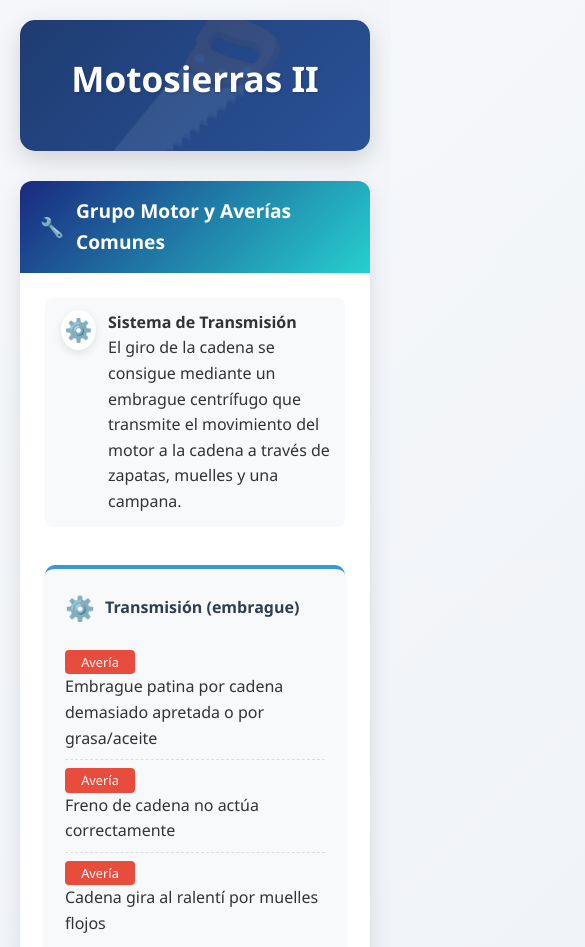
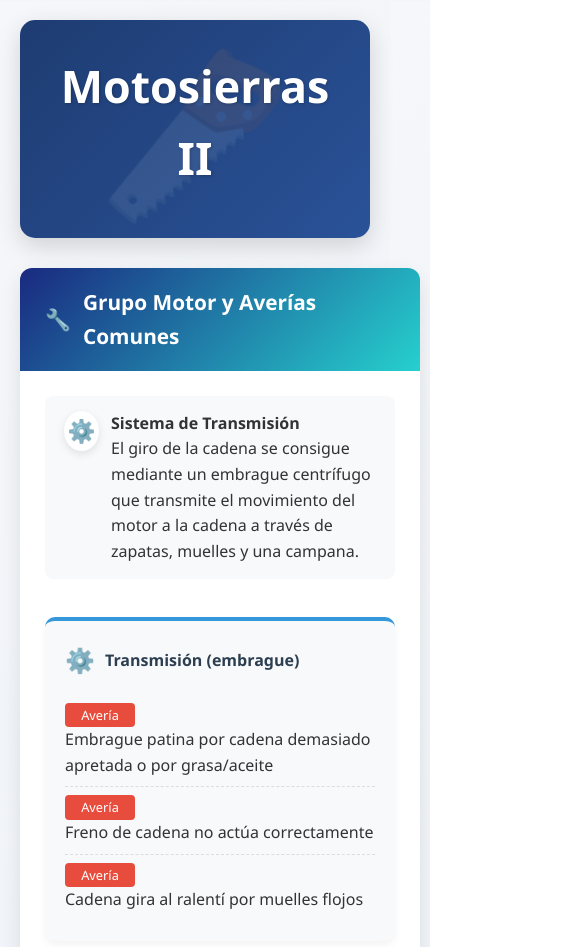
Before and after one commit to rub3nsdt/Arbolado, a plain HTML site: page Motosierras 2.html in a window 390 px wide. Shown: the top 947 px of the page, 585 px wide, since content can reach past the window. Drawn offline with Linux system fonts and the light colour scheme.

Commit message:
Update Motosierras 2.html

```diff
--- a/Motosierras 2.html
+++ b/Motosierras 2.html
@@ -899,7 +899,7 @@
 </body>
 <head>
     <meta charset="UTF-8">
-    <meta name="viewport" content="width=device-width, initial-scale=1.0">
+    <meta name="viewport" content="width=1200">
     <title>Motosierras - Afilado, Lubricado y Tensado</title>
     <link rel="stylesheet" href="https://cdnjs.cloudflare.com/ajax/libs/font-awesome/6.4.0/css/all.min.css">
     <style>
@@ -1245,28 +1245,6 @@
             font-weight: bold;
         }
 
-        @media (max-width: 768px) {
-            .grid-container {
-                grid-template-columns: 1fr;
-            }
-
-            h1 {
-                font-size: 2.2rem;
-            }
-
-            .type-grid {
-                grid-template-columns: 1fr;
-            }
-
-            .card-header {
-                font-size: 1.2rem;
-                padding: 15px 20px;
-            }
-
-            .feature-item {
-                padding: 12px;
-            }
-        }
 
         .pulse-dot {
             display: inline-block;
@@ -1384,11 +1362,7 @@
            justify-content: center;
         }
 
-        @media (max-width: 768px) {
-            .comparison-container {
-                grid-template-columns: 1fr;
-            }
-        }
+
     </style>
 </head>
 <body>
```
